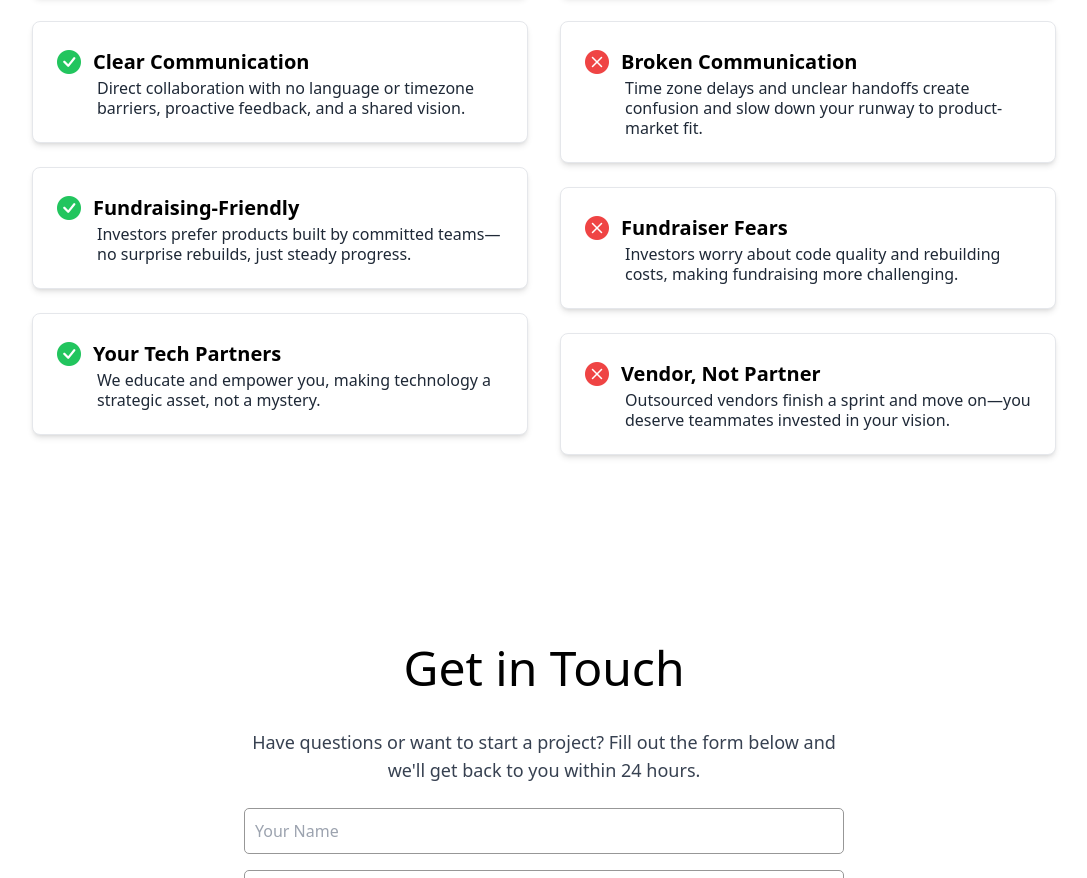
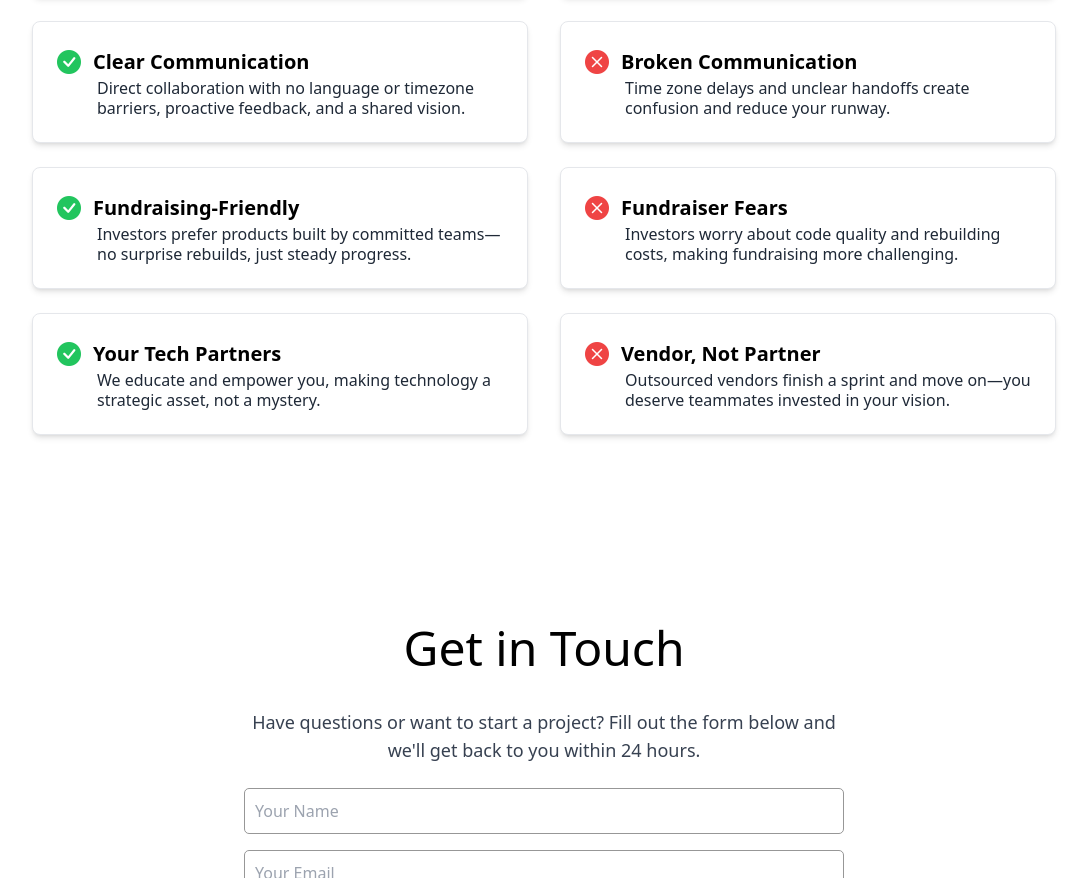
Before and after one commit to VamSolutions/landing-page, a website: page index.html in a window 1280 px wide. Shown: the part 4607-5485 px from the top of the page, without its empty margins (96-1183 px from the left). Drawn offline with nearby package versions, Linux system fonts and the light colour scheme; files that its build step writes are made by us from their sources; a script that the page names is missing; a web font is replaced by a local one.

Commit message:
Make all engineering excellence points 2 lines

```diff
--- a/index.html
+++ b/index.html
@@ -764,7 +764,7 @@
               <p
                 class="tw-pl-10 tw-text-gray-800 dark:tw-text-gray-200 tw-text-m tw-leading-tight tw-flex-1 tw-flex tw-items-center tw-justify-center"
               >
-                Time zone delays and unclear handoffs create confusion and slow down your runway to product-market fit.
+                Time zone delays and unclear handoffs create confusion and reduce your runway.
               </p>
             </div>
             <div
```
